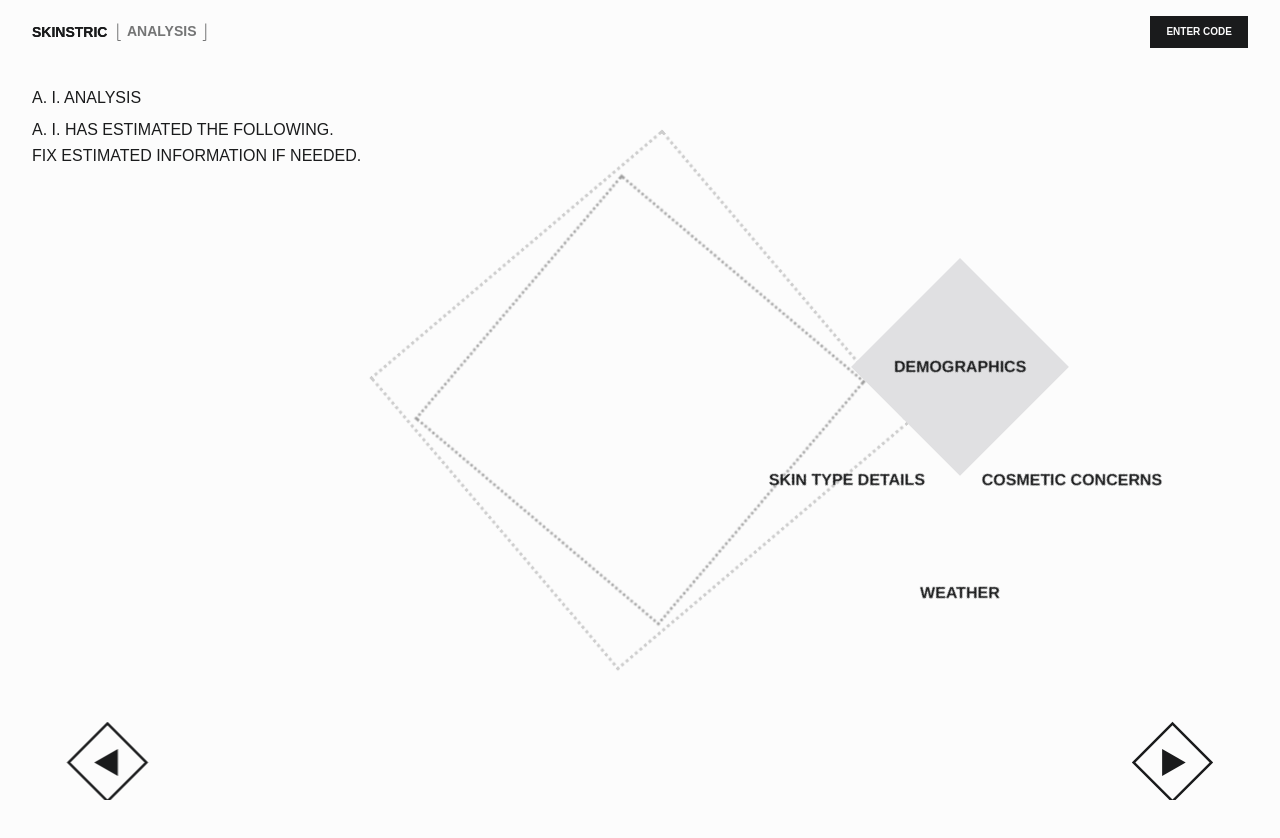
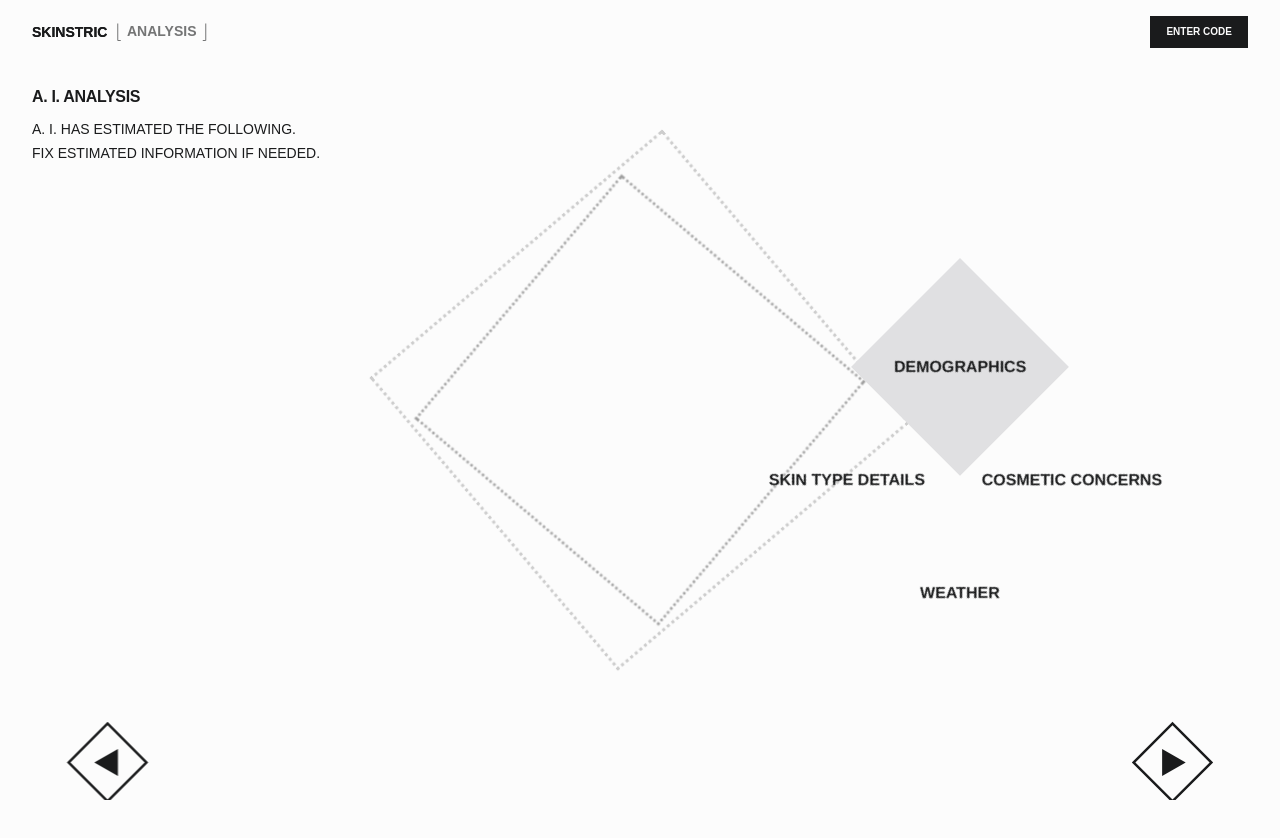
Before and after one commit to Mike-Innella/Skinstric.AI-Mike_Innella_Internship, a React (Create React App) app in the folder skinstric-ai/: page /#/dashboard in a window 1280 px wide. Shown: the top 838 px of the page. Built offline with nearby package versions, Linux system fonts and the light colour scheme.

Commit message:
update page navigation on dashboard

```diff
--- a/skinstric-ai/src/Pages/DashboardPage.jsx
+++ b/skinstric-ai/src/Pages/DashboardPage.jsx
@@ -4,8 +4,19 @@ import Dashboard from "../Components/Dashboard";
 import "../UI/Styles/Pages/Pages.css";
 import "../UI/Styles/Pages/DashboardPage.css";
 import PageBoxes from "../Components/PageBoxes";
+import { useNavigate } from "react-router-dom";
 
 function DashboardPage() {
+  const navigate = useNavigate();
+
+  const handleNext = () => {
+    navigate("/analysis");
+  };
+
+  const handleBack = () => {
+    navigate("/");
+  };
+
   return (
     <>
       <Helmet>
@@ -18,6 +29,10 @@ function DashboardPage() {
         showCenter={true}
         showNextButton={true}
         showBackButton={true}
+        backButtonLabel="BACK"
+        nextButtonLabel="GET SUMMARY"
+        onNext={handleNext}
+        onBack={handleBack}
       />
 
       <Dashboard />
--- a/skinstric-ai/src/UI/Styles/Components/Dashboard.css
+++ b/skinstric-ai/src/UI/Styles/Components/Dashboard.css
@@ -38,28 +38,23 @@
 }
 
 .a-i-analysis {
-  color: var(--x-1a-1b-1c);
-  font-family: var(--subhead-1920-font-family);
-  font-size: var(--subhead-1920-font-size);
-  font-style: var(--subhead-1920-font-style);
-  font-weight: var(--subhead-1920-font-weight);
+  font-size: 16px;
+  font-weight: 600;
   left: 414px;
-  letter-spacing: var(--subhead-1920-letter-spacing);
-  line-height: var(--subhead-1920-line-height);
+  letter-spacing: -2%;
+  line-height: 24px;
   position: absolute;
   top: 467px;
   width: 227px;
 }
 
 .a-i-has-estimated {
-  color: var(--x-1a-1b-1c);
-  font-family: var(--caption-1920-font-family);
-  font-size: var(--caption-1920-font-size);
-  font-style: var(--caption-1920-font-style);
-  font-weight: var(--caption-1920-font-weight);
+  color: var(--color-text-black);
+  font-size: 14px;
+  font-weight: 400;
   left: 414px;
-  letter-spacing: var(--caption-1920-letter-spacing);
-  line-height: var(--caption-1920-line-height);
+  letter-spacing: 0%;
+  line-height: 24px;
   position: absolute;
   top: 499px;
   width: 336px;
@@ -187,11 +182,3 @@
   white-space: nowrap;
   width: fit-content;
 }
-
-.square__page-back.dashboard {
-  top: 128px;
-}
-
-.square__page-next.dashboard {
-  top: 128px;
-}
--- a/skinstric-ai/src/UI/Styles/Pages/DashboardPage.css
+++ b/skinstric-ai/src/UI/Styles/Pages/DashboardPage.css
@@ -8,3 +8,11 @@
   justify-content: center;
   background-color: #fcfcfc;
 }
+
+.square__page-back.dashboard {
+  top: 128px;
+}
+
+.square__page-next.dashboard {
+  top: 128px;
+}
```
